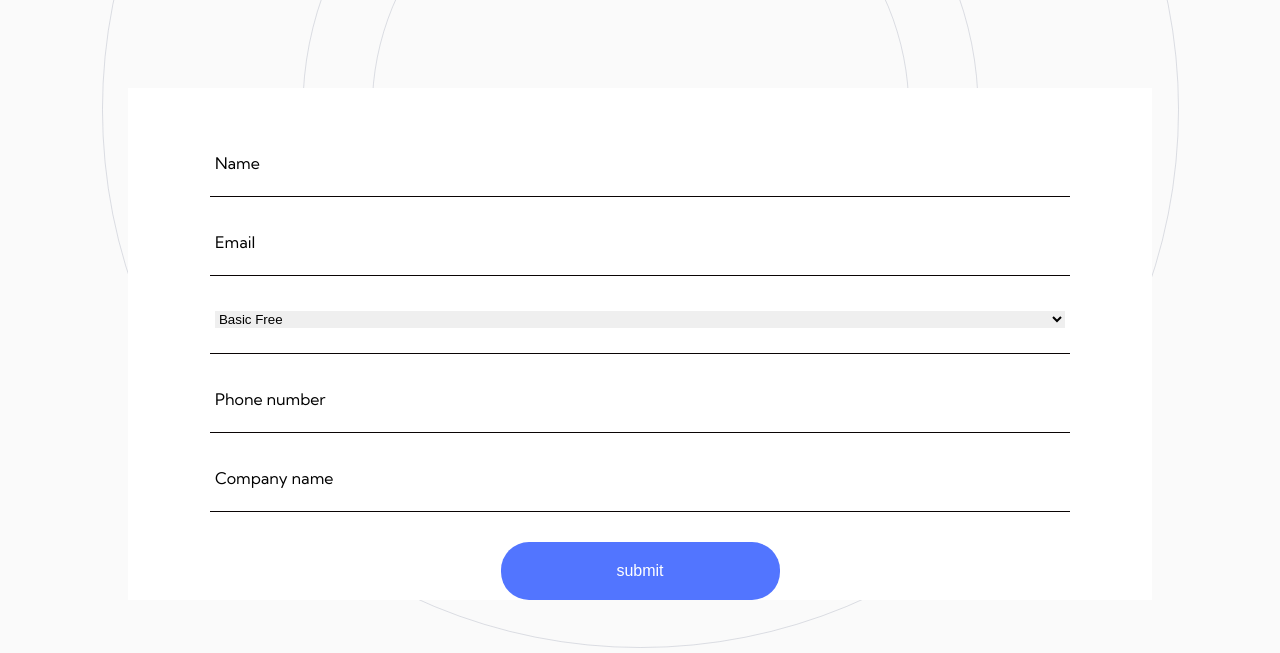
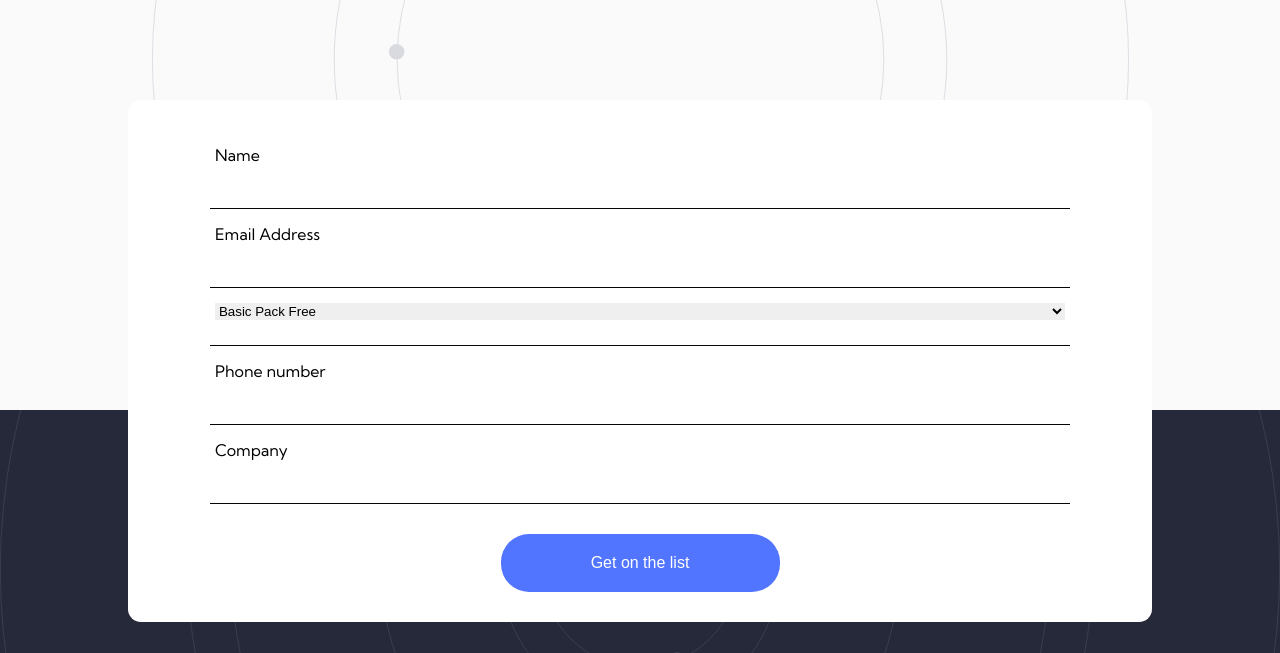
Before and after one commit to ChamuMutezva/officelite-coming-soon-site, a plain HTML site: page sign-up.html in a window 1280 px wide. Shown: the part 299-952 px from the top of the page. Drawn offline with Linux system fonts and the light colour scheme.

Commit message:
signup form layout completed

```diff
--- a/sign-up.html
+++ b/sign-up.html
@@ -13,7 +13,7 @@
 
 <body>
   <div class="container">
-    <header>
+    <header class="signupHeader">
       <div class="logoContainer">
         <img class="logo" src="./assets/shared/logo.svg" alt="">
       </div>
@@ -43,20 +43,20 @@
 
     </header>
 
-    <main>
+    <main class="signupMain">
       <form id="formsection">
         <label>Name
           <input type="text" name="name" id="name" required class="feedback">
           <small>This field is required</small>
         </label>
-        <label>Email
+        <label>Email Address
           <input type="email" name="email" id="email" required class="feedback">
           <small>This field is required</small>
         </label>
 
         <label for="plan-select">
           <select name="package" id="plan-select">
-            <option value="basic"> Basic Free </option>
+            <option value="basic">Basic Pack Free</option>
             <option value="pro"> Pro Pack $9.99 </option>
             <option value="ultimate"> Ultimate Pack $19.99</option>
           </select>
@@ -66,38 +66,21 @@
           <input type="tel" name="tel" id="tel" required class="feedback">
           <small>This field is required</small>
         </label>
-        <label>Company name
+        <label>Company
           <input type="text" name="company" id="company" required class="feedback">
           <small>This field is required</small>
         </label>
 
-
-
         <div class="btnWrapper">
-          <input type="submit" class="submitForm" value="submit">
+          <input type="submit" class="submitForm" value="Get on the list">
         </div>
 
       </form>
     </main>
 
-    <footer class="signupFooter">
-      footer
-    </footer>
+    <footer class="signupFooter"></footer>
   </div>
 
-
-
-
-
-
-  Name
-  Email Address
-  Basic Pack Free
-
-
-  Phone Number
-  Company
-  Get on the list
   <script src="main.js"></script>
 </body>
 
--- a/styles/stye.scss
+++ b/styles/stye.scss
@@ -224,6 +224,7 @@ footer {
         line-height: 28px;
     }
 }
+
 a {
     padding: 10px 10px;
     background-color: $btn-bg-color;
@@ -239,29 +240,40 @@ a {
 }
 
 //SIGNUP SPECIFIC STYLING
+.signupHeader {
+    padding-bottom: 625px;
+}
 .signupTimer {
     padding-top: 0px;
 }
+
 .signupFooter {
-    margin-top: -566px;
+    margin-top: -790px;
+    height: 320px;
+    border: 13px;
 }
+
 form#formsection {
     width: 80%;
     margin: auto;
     background-color: white;
     padding-top: 30px;
+    padding-bottom: 30px;
+    border-radius: 13px;
 }
+
 label {
     position: relative;
     width: 84%;
     display: flex;
     flex-direction: column;
-    margin: 30px auto;
+    margin: 10px auto;
     padding: 5px;
     font-size: 1rem;
     align-items: baseline;
     border-bottom: 1px solid rgb(10, 5, 5);
 }
+
 input {
     width: 100%;
     background-color: white;
@@ -270,7 +282,9 @@ input {
     outline: none;
     // padding-bottom: 10px;
     font-size: 1rem;
+    margin-top: 20px;
 }
+
 small {
     position: absolute;
     bottom: -20px;
@@ -278,18 +292,25 @@ small {
     font-size: 1rem;
     visibility: hidden;
 }
+
 select#plan-select {
     width: 100%;
     border: none;
     outline: none;
     margin-bottom: 20px;
 }
+
 input.submitForm {
     background: $btn-bg-color;
     padding: 20px;
     width: 279px;
     border-radius: 28px;
 }
+
+.signupMain {
+    top: -578px;
+}
+
 // END OF SIGNUP PAGE STYLING
 @media screen and (min-width: 720px) {
 
@@ -318,6 +339,7 @@ input.submitForm {
     .secondary {
         width: 76%;
         padding: 0;
+
         h1 {
             text-align: left;
         }
@@ -371,19 +393,24 @@ input.submitForm {
         line-height: 64px;
         margin-bottom: 24px;
     }
+
     p {
         font-size: 1rem;
         line-height: 28px;
     }
+
     header {
         padding-bottom: 960px;
         background-position: 200% -104%;
         background-size: auto;
     }
-    .logoContainer, .contentWrapper {
+
+    .logoContainer,
+    .contentWrapper {
         width: 70.15%;
         margin: auto;
     }
+
     main {
         top: -875px;
         width: 50.15%;
@@ -411,21 +438,26 @@ input.submitForm {
             margin: 0px auto 16px;
         }
     }
+
     .secondary {
         width: 41.3%;
         margin-left: 0;
     }
+
     .timer {
         display: flex;
         flex-direction: row;
         width: 70.15%;
+
         button {
             margin-right: 15px;
         }
     }
+
     .timerDisplay {
         margin-left: 15px;
     }
+
     a {
         margin: auto 0;
     }
```
Also changed, not shown: styles/stye.css, 1 other file. Lines whose indentation alone changed are shown as unchanged.
